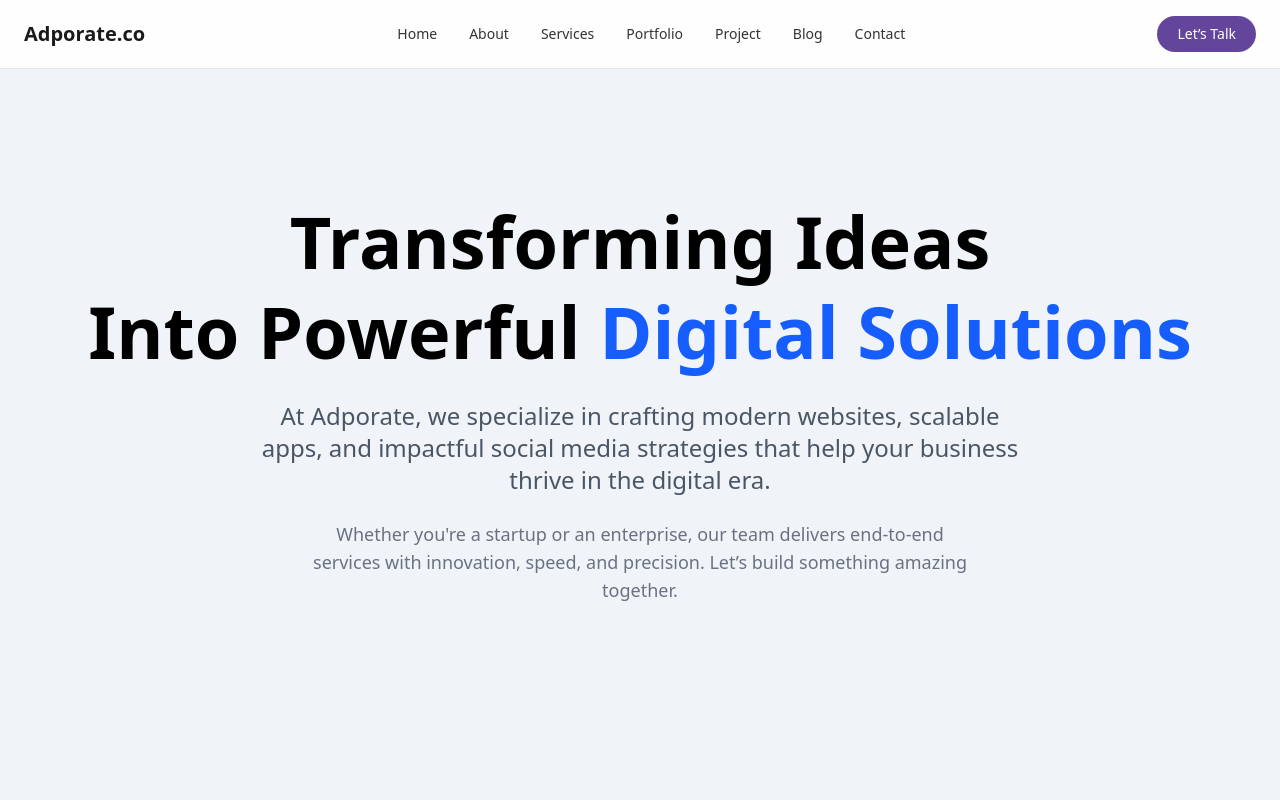
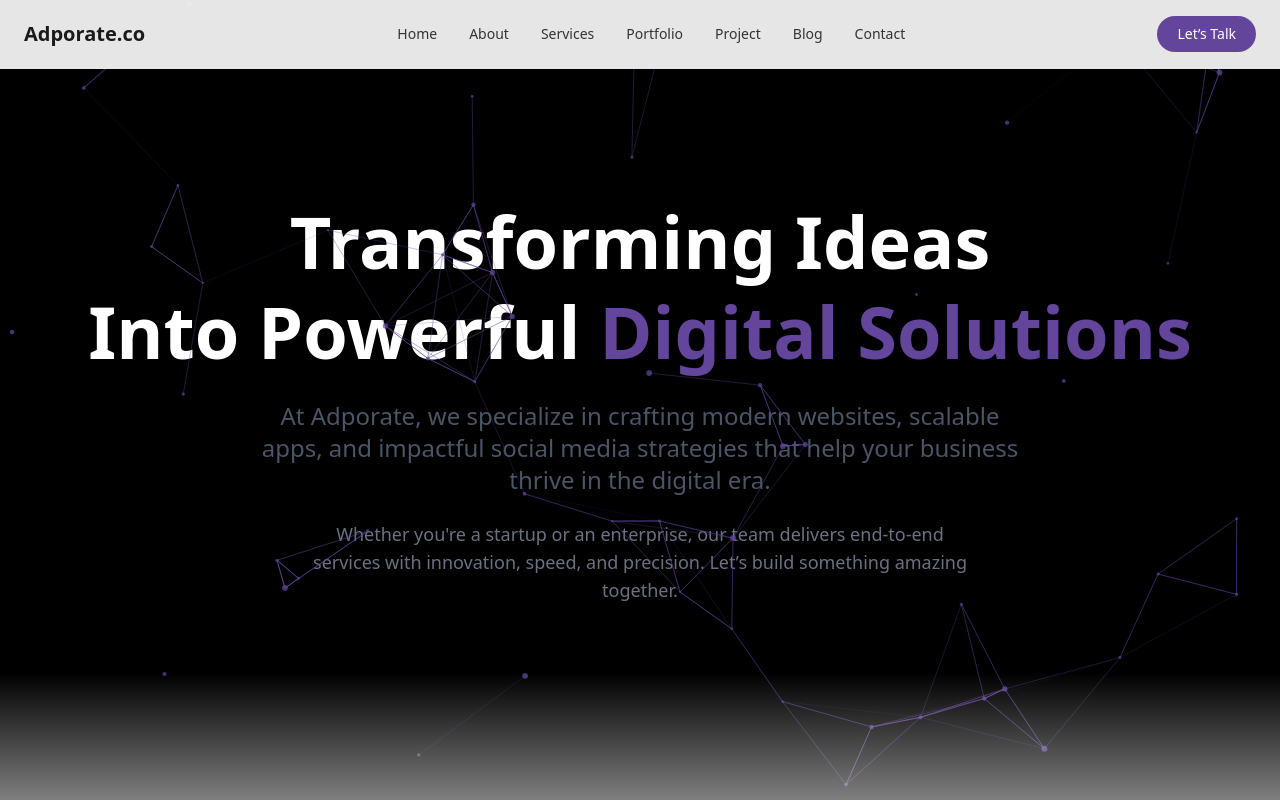
Before and after one commit to shan3274/adporate-co, a Next.js app: page /services in a window 1280 px wide. Shown: the top 800 px of the page. Built offline with nearby package versions, Linux system fonts and the light colour scheme.

Commit message:
also changed the about and service section background

```diff
--- a/pages/about.jsx
+++ b/pages/about.jsx
@@ -4,14 +4,98 @@ import Header from "@/components/Header";
 import Footer from "@/components/Footer";
 import { motion } from "framer-motion";
 import ServicesSection from "@/components/ServicesSection";
+import Particles from "react-tsparticles";
+import { loadFull } from "tsparticles";
 
 const About = () => {
+  const particlesInit = async (engine) => {
+    await loadFull(engine);
+  };
   return (
-    <div className="bg-[#F8FAFC] text-black">
+
+    <div className="bg-[#F8FAFC] text-white">
       <Header />
+      <Particles
+              id="tsparticles"
+              init={particlesInit}
+              options={{
+                fullScreen: false,
+                background: {
+                  color: {
+                    value: "transparent",
+                  },
+                },
+                particles: {
+                  number: {
+                    value: 50,
+                    density: {
+                      enable: true,
+                      value_area: 800,
+                    },
+                  },
+                  color: {
+                    value: "#63469c",
+                  },
+                  shape: {
+                    type: "circle",
+                  },
+                  opacity: {
+                    value: 0.7,
+                    random: false,
+                  },
+                  size: {
+                    value: 3,
+                    random: true,
+                  },
+                  links: {
+                    enable: true,
+                    distance: 150,
+                    color: "#63469c",
+                    opacity: 0.8,
+                    width: 1,
+                  },
+                  move: {
+                    enable: true,
+                    speed: 1.5,
+                    direction: "none",
+                    random: false,
+                    straight: false,
+                    outModes: {
+                      default: "out",
+                    },
+                  },
+                },
+                interactivity: {
+                  events: {
+                    onHover: {
+                      enable: true,
+                      mode: "grab",
+                    },
+                    onClick: {
+                      enable: true,
+                      mode: "push",
+                    },
+                  },
+                  modes: {
+                    grab: {
+                      distance: 140,
+                      links: {
+                        opacity: 1,
+                      },
+                    },
+                    push: {
+                      quantity: 3,
+                    },
+                  },
+                },
+                detectRetina: true,
+              }}
+              className="absolute inset-0 z-0"
+            />
+          <div className="absolute bottom-0 left-0 w-full h-32 bg-gradient-to-t from-white/50 to-transparent z-10"></div>
 
       {/* Hero Section */}
-      <section className="min-h-screen flex flex-col md:flex-row items-center justify-between px-8 md:px-20 py-20 bg-[#F8FAFC] gap-10">
+      <section className="min-h-screen flex flex-col md:flex-row items-center justify-between px-8 md:px-20 py-20 bg-[#000000] gap-10">
         {/* Left Side: Text */}
         <motion.div
           className="md:w-1/2 text-center md:text-left"
@@ -19,11 +103,11 @@ const About = () => {
           animate={{ opacity: 1, x: 0 }}
           transition={{ duration: 0.6 }}
         >
-          <h1 className="text-5xl sm:text-6xl font-bold mb-6 leading-tight">
+          <h1 className="text-5xl text-white sm:text-6xl font-bold mb-6 leading-tight">
             About{" "}
-            <span className="underline decoration-blue-500">Adporate</span>
+            <span className="underline decoration-purple-700">Adporate</span>
           </h1>
-          <p className="text-gray-700 text-lg sm:text-xl leading-relaxed">
+          <p className="text-white-700 text-lg sm:text-xl leading-relaxed">
             We are a creative IT agency offering top-notch solutions in website
             development, mobile apps, and social media marketing. With years of
             experience and a passion for technology, we turn ideas into
@@ -42,7 +126,7 @@ const About = () => {
             <img
               src="https://images.pexels.com/photos/574073/pexels-photo-574073.jpeg?auto=compress&cs=tinysrgb&w=1260&h=750&dpr=2"
               alt="Adporate Team"
-              className="w-full h-full object-cover"
+              className="w-full h-full object-cover transform transition-transform duration-300 hover:scale-105"
             />
           </div>
         </motion.div>
@@ -51,7 +135,7 @@ const About = () => {
       {/* Mission Section */}
       <section className="py-20 px-6 bg-[#F8FAFC] text-center">
         <motion.h2
-          className="text-4xl font-bold mb-6"
+          className="text-4xl font-bold mb-6 text-black"
           initial={{ opacity: 0, y: 20 }}
           whileInView={{ opacity: 1, y: 0 }}
           transition={{ duration: 0.5 }}
@@ -59,7 +143,7 @@ const About = () => {
           Our Mission
         </motion.h2>
         <motion.p
-          className="max-w-3xl mx-auto text-gray-600 text-lg leading-relaxed"
+          className="max-w-3xl mx-auto text-black text-lg leading-relaxed"
           initial={{ opacity: 0 }}
           whileInView={{ opacity: 1 }}
           transition={{ duration: 0.6, delay: 0.1 }}
--- a/pages/services.jsx
+++ b/pages/services.jsx
@@ -10,14 +10,97 @@ import {
   FaLightbulb,
 } from "react-icons/fa";
 import ServicesSection from "@/components/ServicesSection";
+import Particles from "react-tsparticles";
+import { loadFull } from "tsparticles";
 
 const Services = () => {
+  const particlesInit = async (engine) => {
+    await loadFull(engine);
+  };
   return (
-    <div className="bg-white min-h-screen text-black">
+    <div className="bg-[#F0F4F8] text-white min-h-screen">
       <Header />
+      <Particles
+        id="tsparticles"
+        init={particlesInit}
+        options={{
+          fullScreen: false,
+          background: {
+            color: {
+              value: "transparent",
+            },
+          },
+          particles: {
+            number: {
+              value: 50,
+              density: {
+                enable: true,
+                value_area: 800,
+              },
+            },
+            color: {
+              value: "#63469c",
+            },
+            shape: {
+              type: "circle",
+            },
+            opacity: {
+              value: 0.7,
+              random: false,
+            },
+            size: {
+              value: 3,
+              random: true,
+            },
+            links: {
+              enable: true,
+              distance: 150,
+              color: "#63469c",
+              opacity: 0.8,
+              width: 1,
+            },
+            move: {
+              enable: true,
+              speed: 1.5,
+              direction: "none",
+              random: false,
+              straight: false,
+              outModes: {
+                default: "out",
+              },
+            },
+          },
+          interactivity: {
+            events: {
+              onHover: {
+                enable: true,
+                mode: "grab",
+              },
+              onClick: {
+                enable: true,
+                mode: "push",
+              },
+            },
+            modes: {
+              grab: {
+                distance: 140,
+                links: {
+                  opacity: 1,
+                },
+              },
+              push: {
+                quantity: 3,
+              },
+            },
+          },
+          detectRetina: true,
+        }}
+        className="absolute inset-0 z-0"
+      />
+    <div className="absolute bottom-0 left-0 w-full h-32 bg-gradient-to-t from-white/50 to-transparent z-10"></div>
 
       {/* Hero Section */}
-      <section className="flex flex-col justify-center items-center text-center min-h-screen px-6 md:px-20 bg-[#F0F4F8]">
+      <section className="flex flex-col justify-center items-center text-center min-h-screen px-6 md:px-20 bg-[#000000]">
         <motion.h1
           className="text-6xl md:text-7xl font-bold mb-6 leading-tight"
           initial={{ opacity: 0, y: -30 }}
@@ -25,7 +108,7 @@ const Services = () => {
           transition={{ duration: 0.6 }}
         >
           Transforming Ideas <br />
-          Into Powerful <span className="text-blue-600">Digital Solutions</span>
+          Into Powerful <span className="text-[#63469c]">Digital Solutions</span>
         </motion.h1>
 
         <motion.p
```
